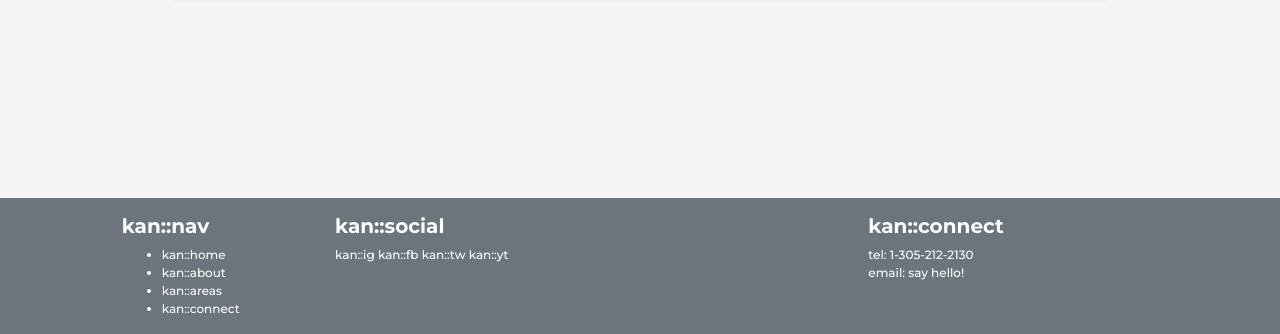
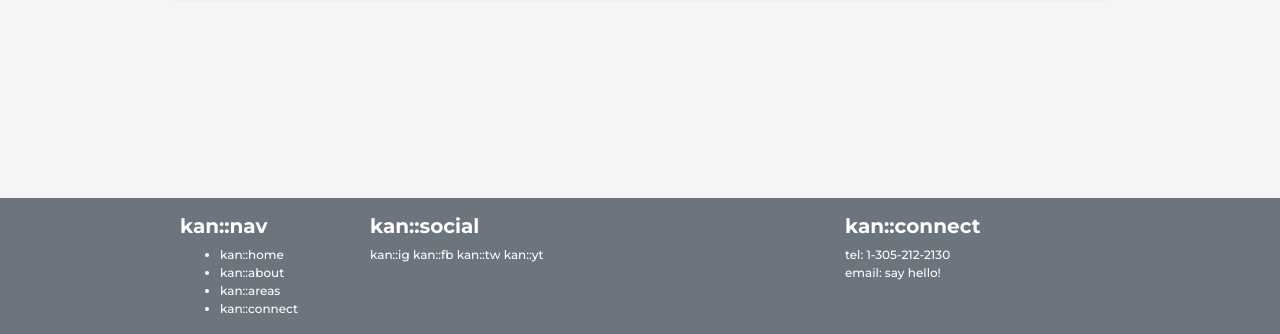
Before and after one commit to iamserda/kan-nwa, a website: page index.html in a window 1280 px wide. Shown: the part 3009-3343 px from the top of the page. Drawn offline with nearby package versions, Linux system fonts and the light colour scheme.

Commit message:
202211012120: added env. files, updated UI. -Serda

```diff
--- a/index.html
+++ b/index.html
@@ -170,7 +170,8 @@
             </div>
         </main>
 
-        <footer class="container-fluid bg-secondary pt-3">
+        <footer class="bg-secondary mt-0">
+            <div class="container bg-secondary pt-3">
                 <div class="row d-flex justify-content-end text-white">
                     <div class="col-4 col-sm-2 offset-1">
                         <h5>kan::nav</h5>
@@ -194,6 +195,7 @@
                         email: <a class="text-white" href="mailto:hello@kannwa.com">say hello!</a>
                     </div>
                 </div>
+            </div>
         </footer>
 
         <!-- jQuery must come first, then Popper.js, then the Bootstrap JavaScript plugins.-->
```
Also changed, not shown: 1 other file. Lines whose indentation alone changed are shown as unchanged.
